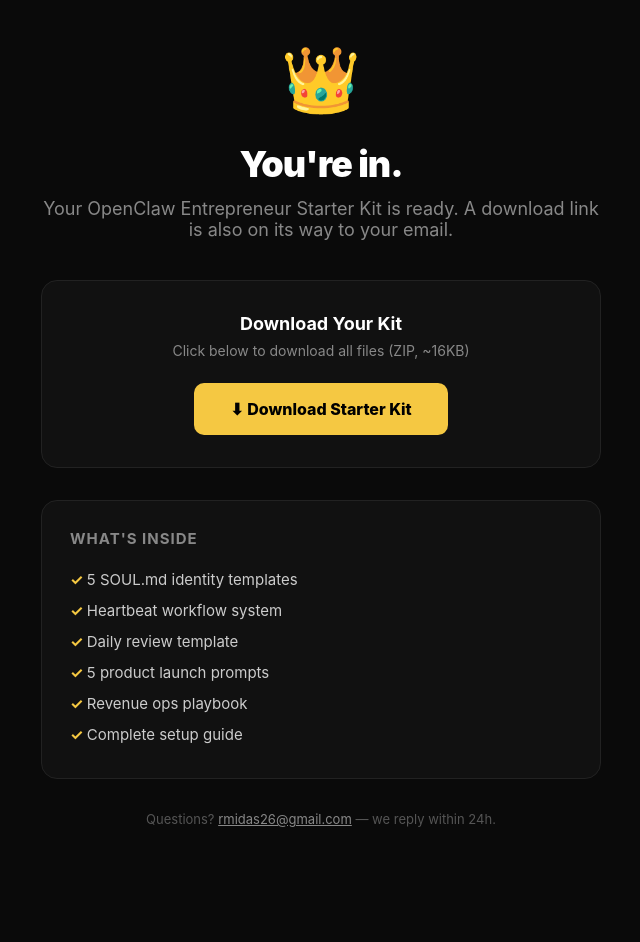
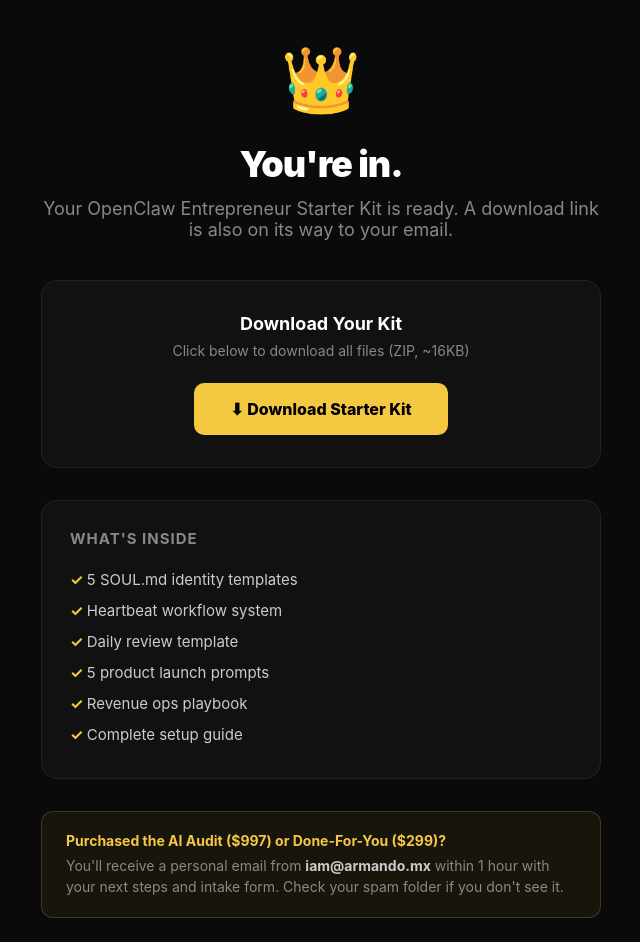
Before and after one commit to reymidas26/midastools-site, a Next.js app: page /thank-you in a window 1280 px wide. Shown: the top 942 px of the page, without its empty margins (319-959 px from the left). Before the commit the page ends 867 px from the top, so only its background shows below. Built offline with nearby package versions, Linux system fonts and the light colour scheme.

Commit message:
fix: add AI Audit / Done-For-You next steps to thank-you page

```diff
--- a/pages/thank-you.js
+++ b/pages/thank-you.js
@@ -41,6 +41,10 @@
             {['5 SOUL.md identity templates', 'Heartbeat workflow system', 'Daily review template', '5 product launch prompts', 'Revenue ops playbook', 'Complete setup guide'].map(i => <li key={i}>{i}</li>)}
           </ul>
         </div>
+        <div style={{background:'rgba(245,200,66,0.06)',border:'1px solid rgba(245,200,66,0.2)',borderRadius:12,padding:'20px 24px',marginBottom:24,textAlign:'left'}}>
+          <p style={{fontSize:14,fontWeight:700,color:'#F5C842',marginBottom:6}}>Purchased the AI Audit ($997) or Done-For-You ($299)?</p>
+          <p style={{fontSize:14,color:'#888',lineHeight:1.5}}>You'll receive a personal email from <strong style={{color:'#ccc'}}>iam@armando.mx</strong> within 1 hour with your next steps and intake form. Check your spam folder if you don't see it.</p>
+        </div>
         <p className="note">Questions? <a href="mailto:rmidas26@gmail.com">rmidas26@gmail.com</a> — we reply within 24h.</p>
       </div>
     </>
```
